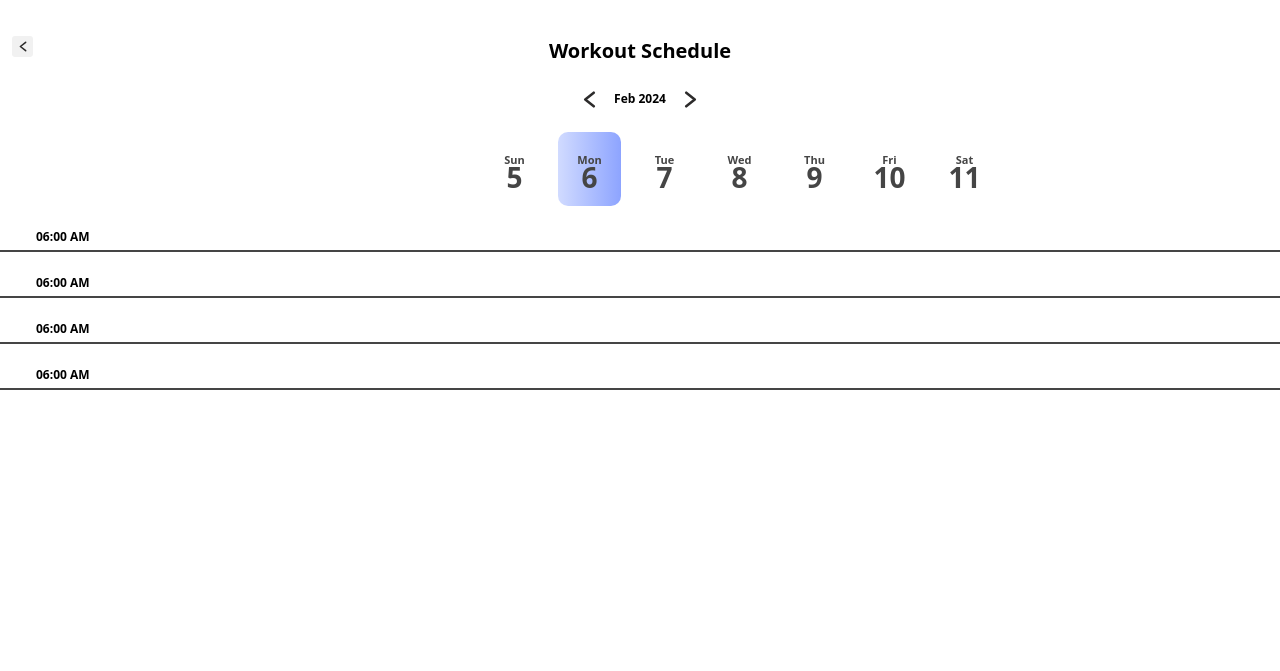
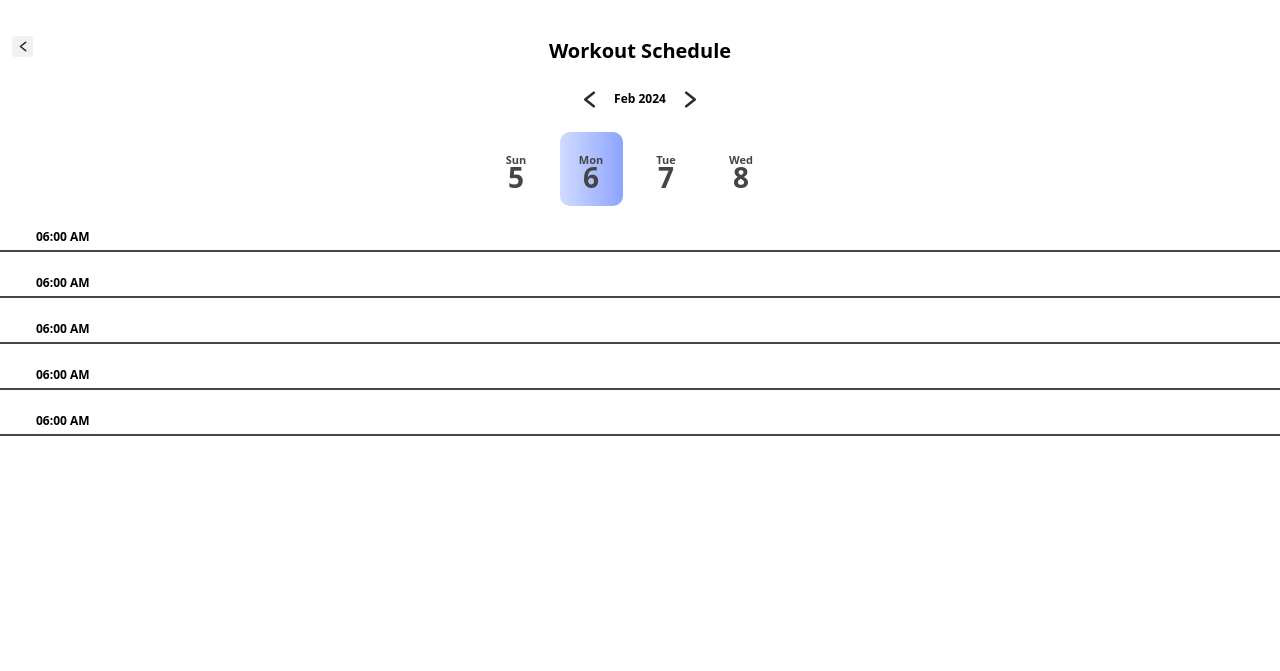
Before and after one commit to AJIT-KUMAR-PANDIT/dacoidDigital, a website: page src/html/workoutschedule/index.html in a window 1280 px wide. Shown: the top 671 px of the page. Drawn offline with Linux system fonts and the light colour scheme.

Commit message:
Add classes for fixed width elements and adjust workout schedule layout

```diff
--- a/src/html/workoutschedule/index.html
+++ b/src/html/workoutschedule/index.html
@@ -9,7 +9,7 @@
 </head>
 
 <body>
-    <div class="p-9 flex flex-col h-screen overflow-y-auto items-center pb-[211px]">
+    <div class="p-9 flex flex-col h-screen overflow-y-auto items-center pb-[211px] w-[100vw]">
         <div class="font-semibold text-[20px] flex w-[100vw] justify-center">
             <img src="../../img/leftButton.svg" alt="leftButton" class="w-[21px] h-[21px] fixed left-3" />
             <span>Workout Schedule</span>
@@ -21,7 +21,8 @@
             <img src="../../img/greatherThan.svg" alt="greatherThan" class="w-[17px] h-[17px]" />
         </div>
         <br/>
-        <div class="flex overflow-x-auto pl-[199px] gap-3">
+        <div class="overflow-x-auto w-[311px]">
+            <div class="flex  gap-3">
                 <div class="flex flex-col justify-center items-center hover:bg-[linear-gradient(270deg,_#8da4ff_0%,_#d1dbff_100%)] rounded-[10px] w-[63px] h-[74px]">
                     <span class="font-semibold text-[11px] text-center text-[#454545]">Sun</span>
                     <span class="font-semibold text-center text-[#454545] text-[28px] leading-[60%]">5</span>
@@ -37,18 +38,8 @@
                     <span class="font-semibold text-[11px] text-center text-[#454545]">Wed</span>
                     <span class="font-semibold text-center text-[#454545] text-[28px] leading-[60%]">8</span>
                 </div>
-            <div class="flex flex-col justify-center items-center hover:bg-[linear-gradient(270deg,_#8da4ff_0%,_#d1dbff_100%)] rounded-[10px] w-[63px] h-[74px]">
-                <span class="font-semibold text-[11px] text-center text-[#454545]">Thu</span>
-                <span class="font-semibold text-center text-[#454545] text-[28px] leading-[60%]">9</span>
                            </div>
-            <div class="flex flex-col justify-center items-center hover:bg-[linear-gradient(270deg,_#8da4ff_0%,_#d1dbff_100%)] rounded-[10px] w-[63px] h-[74px]">
-                <span class="font-semibold text-[11px] text-center text-[#454545]">Fri</span>
-                <span class="font-semibold text-center text-[#454545] text-[28px] leading-[60%]">10</span>
-            </div>
-            <div class="flex flex-col justify-center items-center hover:bg-[linear-gradient(270deg,_#8da4ff_0%,_#d1dbff_100%)] rounded-[10px] w-[63px] h-[74px]">
-                <span class="font-semibold text-[11px] text-center text-[#454545]">Sat</span>
-                <span class="font-semibold text-center text-[#454545] text-[28px] leading-[60%]">11</span>
-            </div>
+
         </div>
         <div>
             <div class="font-semibold text-[12px] flex flex-col gap-1">
@@ -71,7 +62,11 @@
                 <span class="pl-9">06:00 AM</span>
                 <div class="border-[0.50px] border-[#454545] w-[100vw] h-0"></div>
             </div>
-
+            <div class="font-semibold text-[12px] flex flex-col gap-1">
+                <br/>
+                <span class="pl-9">06:00 AM</span>
+                <div class="border-[0.50px] border-[#454545] w-[100vw] h-0"></div>
+            </div>
         </div>
     </div>
 
```
Also changed, not shown: src/css/tailwindStyle.css. Lines whose indentation alone changed are shown as unchanged.
